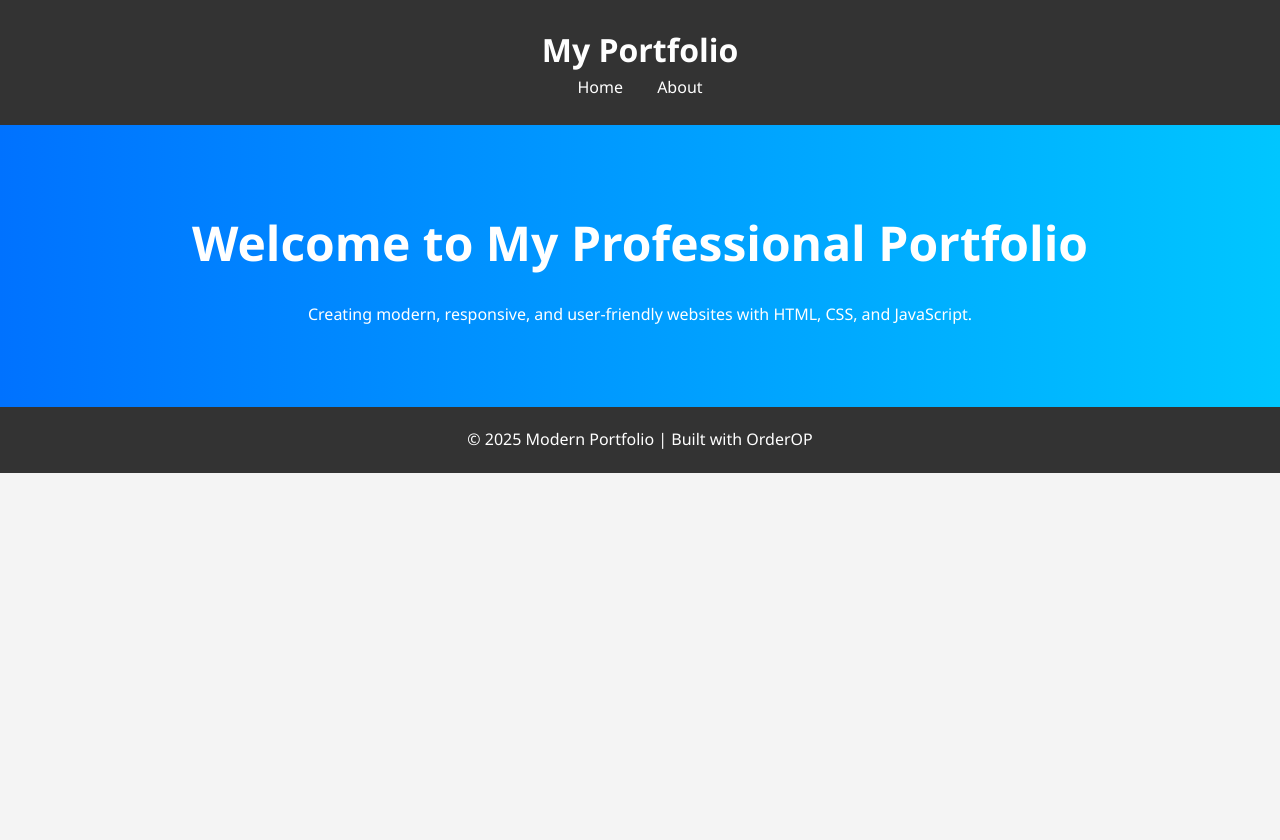
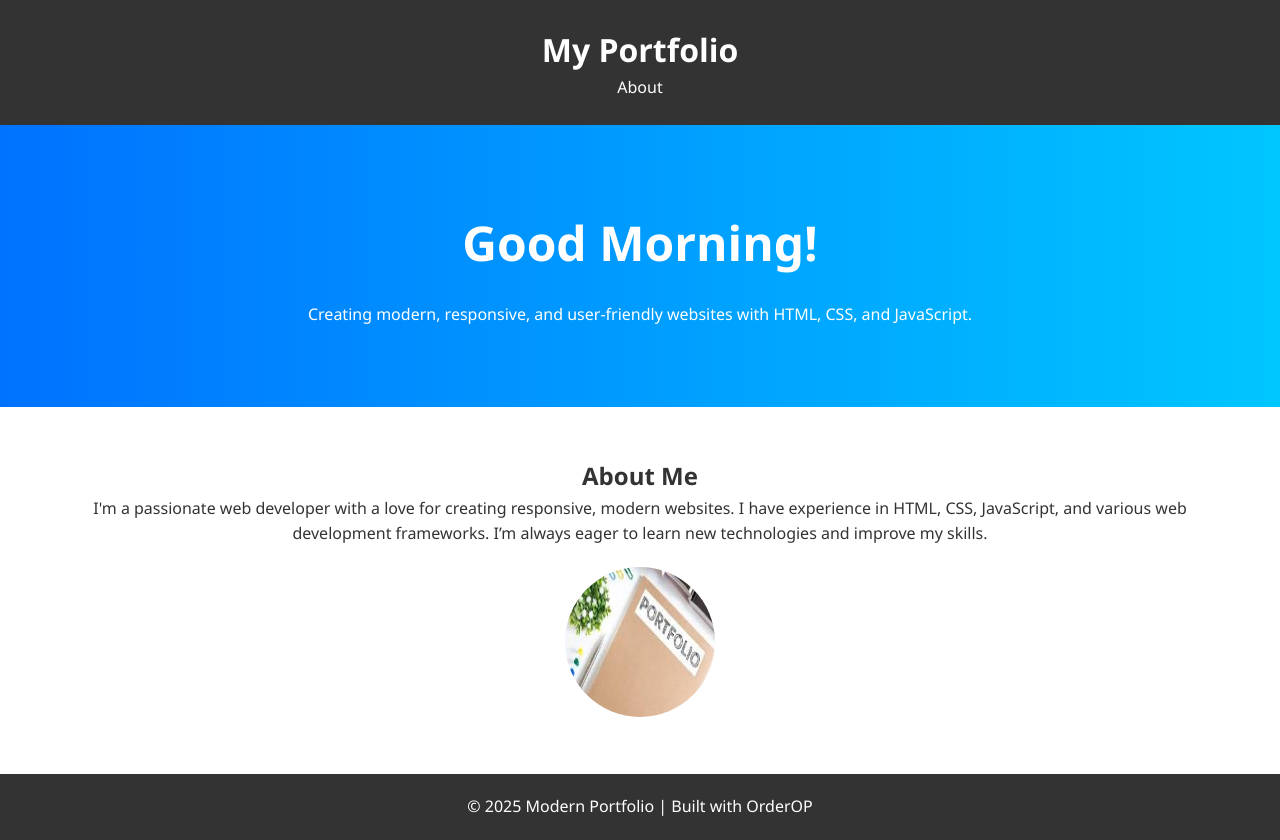
Before and after one commit to TXORDEROP/Practical-WAD, a plain HTML site: page index.html in a window 1280 px wide. Before the commit the page ends 800 px from the top, so only its background shows below. Drawn offline with Linux system fonts and the light colour scheme.

Commit message:
Main Commit 1

```diff
--- a/index.html
+++ b/index.html
@@ -1,29 +1,40 @@
 <!DOCTYPE html>
 <html lang="en">
+
 <head>
   <meta charset="UTF-8" />
   <meta name="viewport" content="width=device-width, initial-scale=1.0" />
   <title>Modern Portfolio</title>
   <link rel="stylesheet" href="style.css" />
 </head>
+
 <body>
 
   <header>
     <div class="container">
       <h1>My Portfolio</h1>
       <nav>
-        <a href="index.html">Home</a>
-        <a href="about.html">About</a>
+        <a href="#about">About</a>
+
       </nav>
     </div>
   </header>
 
-
   <section class="hero">
     <div class="container">
-      <h2>Welcome to My Professional Portfolio</h2>
+      <h2 id="greeting">Welcome to My Professional Portfolio</h2>
       <p>Creating modern, responsive, and user-friendly websites with HTML, CSS, and JavaScript.</p>
+    </div>
+  </section>
 
+
+  <section id="about" class="about">
+    <div class="container">
+      <h2>About Me</h2>
+      <p>I'm a passionate web developer with a love for creating responsive, modern websites. I have experience in HTML,
+        CSS, JavaScript, and various web development frameworks. I’m always eager to learn new technologies and improve my
+        skills.</p>
+      <img src="image.png" alt="My Profile Picture" class="profile-pic">
     </div>
   </section>
 
@@ -33,5 +44,8 @@
       <p>&copy; 2025 Modern Portfolio | Built with OrderOP</p>
     </div>
   </footer>
+
+  <script src="script.js"></script>
 </body>
+
 </html>
--- /dev/null
+++ b/script.js
@@ -0,0 +1,29 @@
+
+window.onload = function() {
+    const greetingMessage = document.getElementById('greeting');
+    const currentHour = new Date().getHours();
+
+    if (currentHour < 12) {
+      greetingMessage.innerText = "Good Morning!";
+    } else if (currentHour < 18) {
+      greetingMessage.innerText = "Good Afternoon!";
+    } else {
+      greetingMessage.innerText = "Good Evening!";
+    }
+  };
+
+
+  const smoothScrollLinks = document.querySelectorAll('a[href^="#"]');
+
+  smoothScrollLinks.forEach(link => {
+    link.addEventListener('click', (e) => {
+      e.preventDefault();
+      const targetId = link.getAttribute('href').substring(1);
+      const targetElement = document.getElementById(targetId);
+
+      window.scrollTo({
+        top: targetElement.offsetTop,
+        behavior: 'smooth'
+      });
+    });
+  });
--- a/style.css
+++ b/style.css
@@ -12,6 +12,7 @@ body {
   background-color: #f4f4f4;
   color: #333;
 }
+
 
 .container {
   width: 90%;
@@ -81,6 +82,8 @@ nav a:hover {
   border-radius: 50%;
   margin-top: 20px;
 }
+
+
 footer {
   background-color: #333;
   color: white;
```
Also changed, not shown: About.html (+8 -1 lines).
